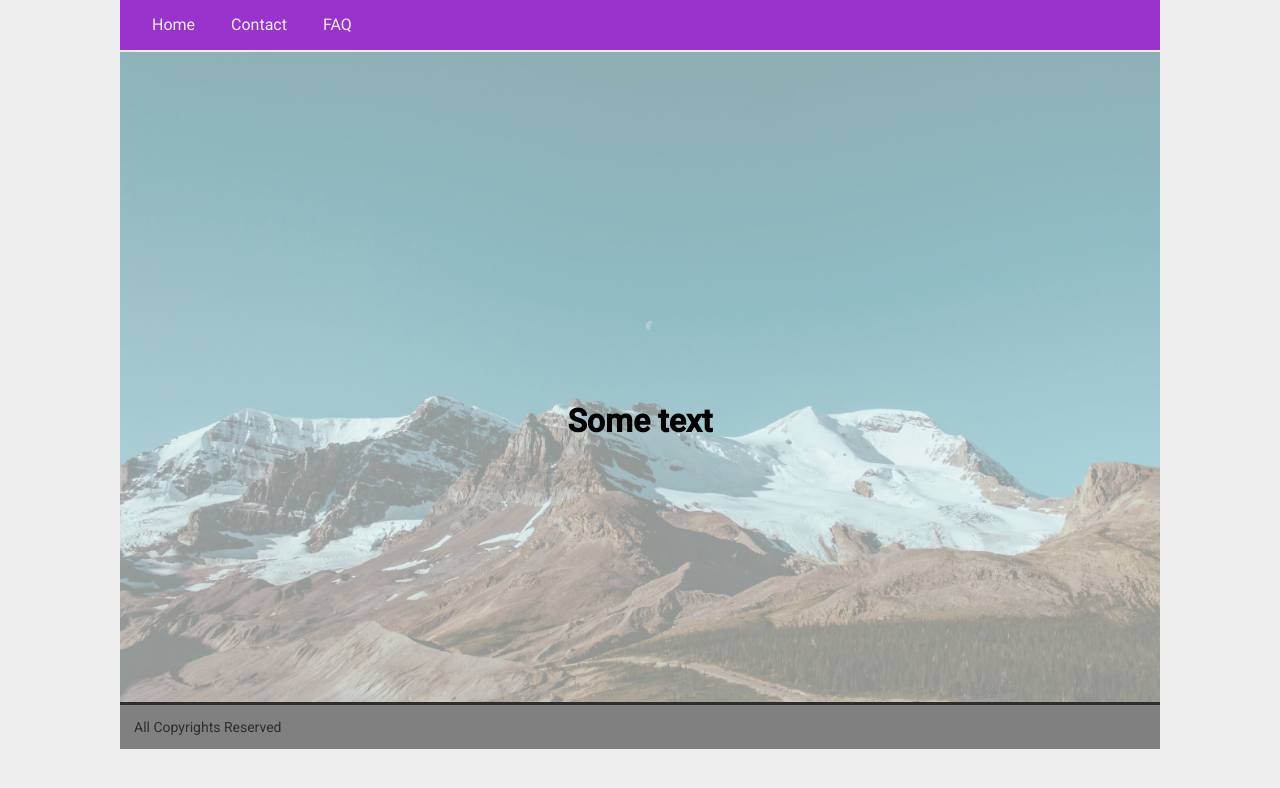
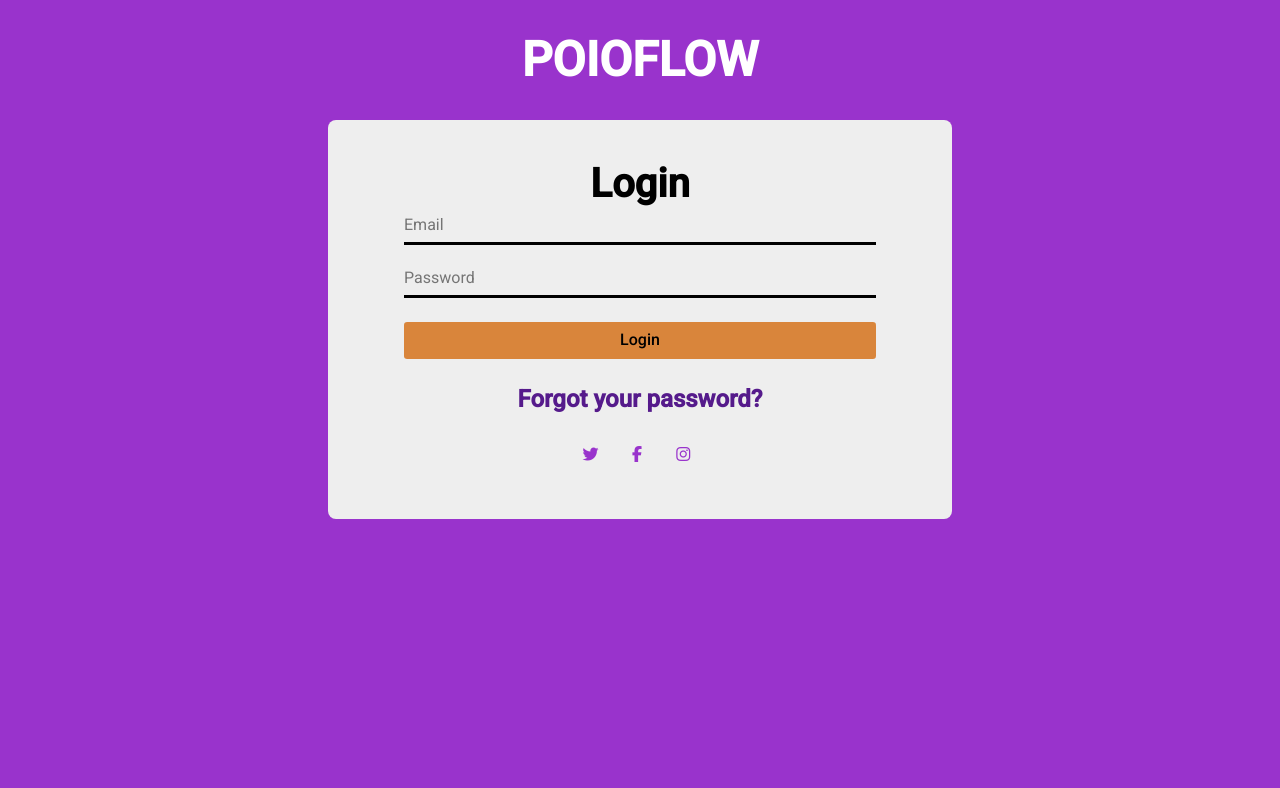
Before and after one commit to dlopezgarsco/gulp-sass-demo, a website: page app/src/index.html in a window 1280 px wide. Drawn offline with nearby package versions, Linux system fonts and the light colour scheme.

Commit message:
login page

```diff
--- /dev/null
+++ b/app/src/global/_breakpoints.scss
@@ -0,0 +1,11 @@
+@import "variables";
+@import "mixins";
+
+@media #{$breakpoint-small} {
+  @include headings(1.5em, 0.2em);
+  font-size: 0.8em;
+}
+
+@media #{$breakpoint-large} {
+  @include headings(3em, 0.5em);
+}
--- a/app/src/global/_core.scss
+++ b/app/src/global/_core.scss
@@ -26,6 +26,11 @@ body {
   background: $main-gray;
 }
 
+textarea,
+input:focus {
+  outline: none;
+}
+
 .wrapper {
   width: 100%;
   margin: 0 auto;
--- a/app/src/global/_mixins.scss
+++ b/app/src/global/_mixins.scss
@@ -15,3 +15,12 @@
     clear: both;
   }
 }
+
+@mixin headings($h1size, $minus){
+  @each $h in h1, h2, h3, h4, h5, h6 {
+    #{$h} {
+      font-size: $h1size;
+    }
+    $h1size: $h1size - $minus;
+  }
+}
--- a/app/src/global/_variables.scss
+++ b/app/src/global/_variables.scss
@@ -8,6 +8,5 @@ $breakpoint-small: "only screen and (max-width: 767px)";
 $breakpoint-large: "only screen and (min-width: 768px)";
 
 // colors
-
 $main-gray: #eee;
 $navbar: #9933cc;
--- a/app/src/global/style.scss
+++ b/app/src/global/style.scss
@@ -2,68 +2,80 @@
 @import "variables";
 @import "core";
 
+html, body {
+  background: $navbar;
+  margin: 0 auto;
+  padding: 0;
+}
 
-.navbar {
-  padding: 1em;
-  background: $navbar;
-  border-bottom: 2px solid $main-gray;
-  li {
-    display: inline;
-    color: $main-gray;
-  }
-  a {
-    color: $main-gray;
-    padding: 1em;
-  }
-  a:hover,
-  a:active {
-    background: $main-gray;
-    color: $navbar;
+.header {
+  text-align: center;
+  color: #fff;
+  text-transform: uppercase;
+}
+
+.content {
+  width: 60%;
+  margin: 0 auto;
+  background: #eee;
+  padding: 2em 2em;
+  border-radius: 0.5em;
+  h2 {
+    width: 100%;
+    text-align: center;
   }
 }
 
-.main-content {
-  height: auto;
-  line-height: 0px;
-  img {
-    height: auto;
-    z-index: -1;
-    opacity: 0.4;
+.login {
+  margin: 0 auto;
+  width: 90%;
+  padding: 1em;
+  line-height: 2em;
+
+  input {
+    width: 100%;
+    margin: 0.5em 0 0.5em 0;
+    padding: 0.5em 0 0.5em 0;
+    background: none;
+    border: none;
+    border-bottom: 3px solid #000;
   }
-  h1 {
-    position: fixed;
-    top: 50%;
-    left: 50%;
-    transform: translate(-50%, -50%);
+  input:focus {
+    border-bottom-color: $navbar;
   }
-  span:hover {
-    color: #fff;
+
+  button {
+    width: 100%;
+    padding: 0.5em 0;
+    margin-top: 1em;
+    background: #D9853B;
+    border: 1px solid transparent;
+    border-radius: 0.2em;
+    color: #000;
+    font-weight: 500;
+    cursor: pointer;
+  }
+  button:hover {
+    background: darken(#D9853B, 5%);
+  }
+  h4 {
+    padding: 1em;
+    width: 100%;
+    text-align: center;
+  }
+  .socialmedia {
+    margin: 0 auto;
+    width: 30%;
+    i {
+      width: 30%;
+      text-align: center;
+    }
+    a {
+      color: $navbar;
+    }
   }
 }
-
-.footer {
-  width: 100%;
-  border-top: 2px solid indianred;
-  background-color: gray;
-  border-top: 3px solid #2e2e2e;
-  span {
-    font-size: 14px;
-    float: left;
-    margin: 1em;
-    color: #2e2e2e;
-  }
-}
-
-.test {
-  :nth-child(1) {
-    background: #c06000;
-    padding: 1em;
-  }
-  :nth-child(2) {
-    background: pink;
-    padding: 1em;
-  }
-}
+@import "breakpoints";
 
 @media #{$breakpoint-small} {
   .navbar {
@@ -79,6 +91,12 @@
     font-size: 20px;
     width: 100%;
     max-width: $grid-max-width;
+  }
+  .socialmedia {
+    width: 100% !important;
+    //i {
+    //  width: 100%;
+    //}
   }
   @for $i from 1 through $grid-columns {
     .col-s-#{$i} {
@@ -100,7 +118,3 @@
     }
   }
 }
-
-html, body {
-  height: 100%;
-}
--- a/app/src/index.html
+++ b/app/src/index.html
@@ -2,34 +2,38 @@
 <html lang="en">
 <head>
   <meta charset="UTF-8">
+  <meta name="viewport" content="width=device-width, initial-scale=1.0">
   <title>gulp-sass-demo</title>
   <!--build:css css/styles.min.css-->
   <link rel="stylesheet" href="/node_modules/normalize.css/normalize.css">
   <link rel="stylesheet" href="global/style.css">
+  <link rel="stylesheet" href="/node_modules/font-awesome/css/font-awesome.min.css">
   <!--endbuild-->
 </head>
 <body>
 
 <section class="wrapper">
-  <div class="row">
-    <nav class="navbar column-12">
-      <ul>
-        <li><a>Home</a></li>
-        <li><a>Contact</a></li>
-        <li><a>FAQ</a></li>
-      </ul>
-    </nav>
-  </div>
-
-  <div class="row main-content">
-    <div class="column-12">
-      <img src="global/resources/imgs/eos-freya.jpg" alt="background"/>
-      <h1><span>Some text</span></h1>
-    </div>
-  </div>
-  <div class="row footer">
-    <div class="column-12">
-      <span>All Copyrights Reserved</span>
+  <h1 class="header">Poioflow</h1>
+  <div class="content">
+    <div class="login">
+      <h2>Login</h2>
+      <form action="">
+        <input type="text" placeholder="Email" required>
+        <input type="password" placeholder="Password" required>
+        <button type="submit">Login</button>
+      </form>
+      <h4><a href="">Forgot your password?</a></h4>
+        <div class="socialmedia">
+          <a href="http://twitter.com">
+            <i class="fa fa-twitter"></i>
+          </a>
+          <a href="http://facebook.com">
+            <i class="fa fa-facebook"></i>
+          </a>
+          <a href="http://instagram.com">
+            <i class="fa fa-instagram"></i>
+          </a>
+        </div>
     </div>
   </div>
 </section>
```
Also changed, not shown: app/src/global/style.css.
